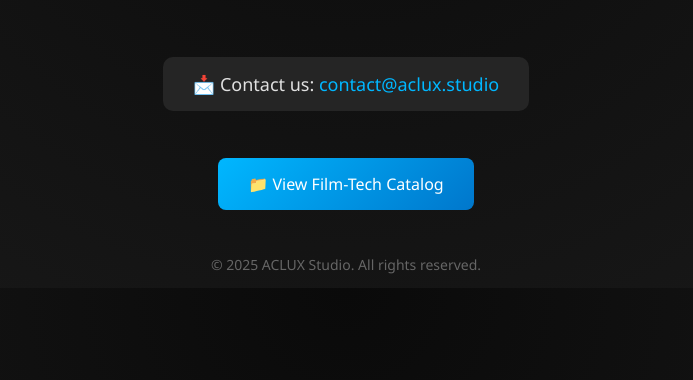
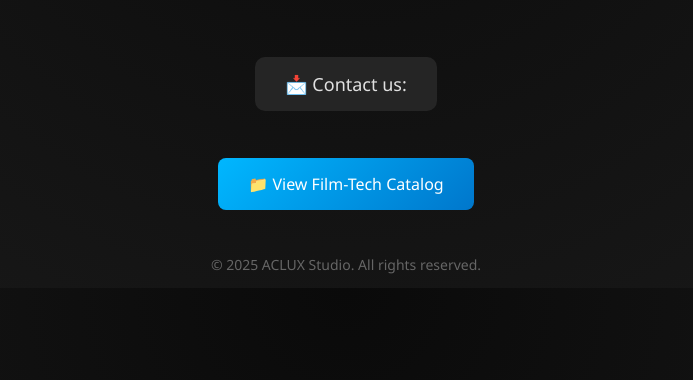
Before and after one commit to andi251071/aclux-website, a plain HTML site: page index.html in a window 1280 px wide. Shown: the part 290-670 px from the top of the page, without its empty margins (294-987 px from the left). Drawn offline with Linux system fonts and the light colour scheme.

Commit message:
Update index.html

```diff
--- a/index.html
+++ b/index.html
@@ -75,7 +75,7 @@
   </header>
 
   <div class="email-box">
-    📩 Contact us: <a href="mailto:ckrisnamanagementcorp@gmail.com">contact@aclux.studio</a>
+    📩 Contact us: <a href="mailto:krisnamanagementcorp@gmail.com"></a>
   </div>
 
   <br><br>
```
